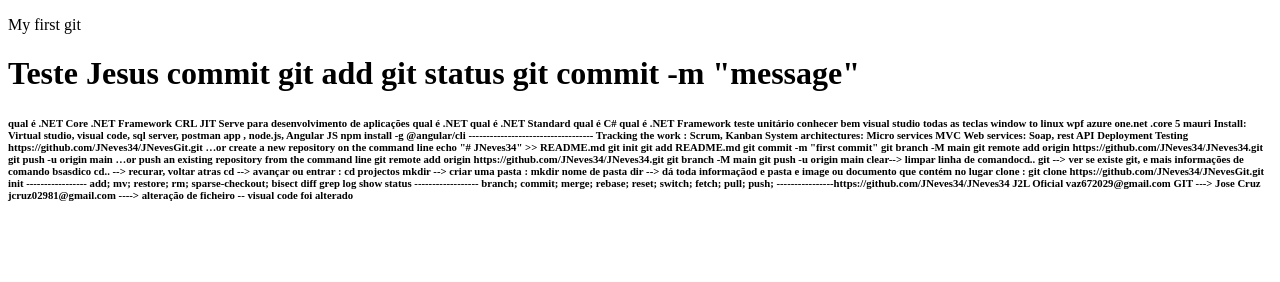
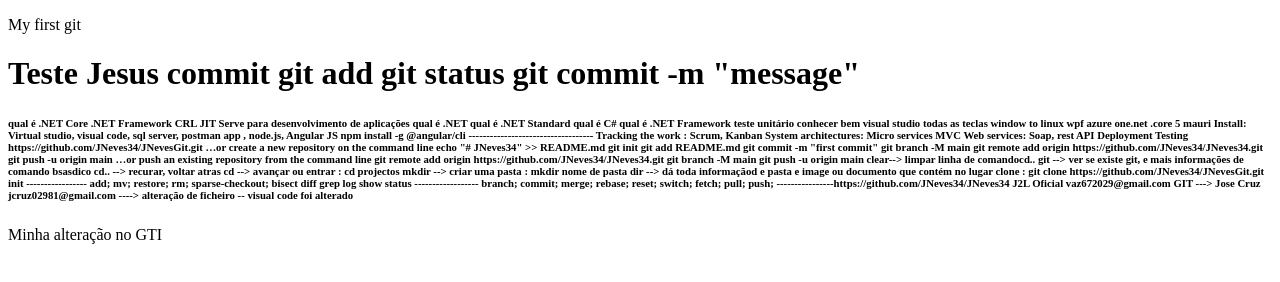
Before and after one commit to JNeves34/JNevesGit, a plain HTML site: page index.html in a window 1280 px wide. Drawn offline with Linux system fonts and the light colour scheme.

Commit message:
index.html

```diff
--- a/index.html
+++ b/index.html
@@ -22,6 +22,10 @@
         ou documento que contém no lugar clone : git clone https://github.com/JNeves34/JNevesGit.git init ----------------- add; mv; restore; rm; sparse-checkout; bisect diff grep log show status ------------------ branch; commit; merge; rebase; reset;
         switch; fetch; pull; push; ----------------https://github.com/JNeves34/JNeves34 J2L Oficial vaz672029@gmail.com GIT ---> Jose Cruz jcruz02981@gmail.com ----> alteração de ficheiro -- visual code foi alterado
     </h6>
+
+    <div>
+        <p>Minha alteração no GTI</p>
+    </div>
 </body>
 
 </html>
```
